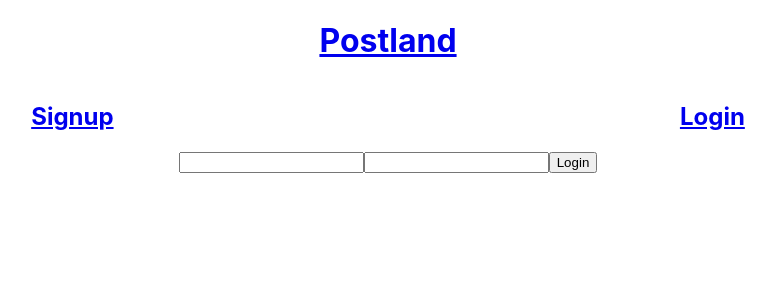
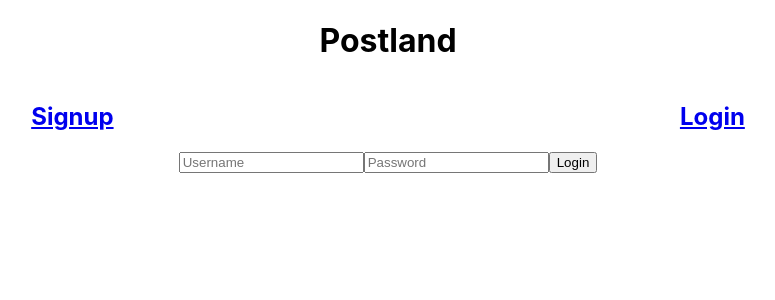
Before and after one commit to drg49/piranha-frontend, a React (Create React App) app: page /login in a window 1280 px wide. Shown: the top 300 px of the page, without its empty margins (252-1027 px from the left). Built offline with nearby package versions, Linux system fonts and the light colour scheme.

Commit message:
Fixed the bugs on page reload and added styling

```diff
--- a/src/App.css
+++ b/src/App.css
@@ -23,4 +23,13 @@ nav {
 
 img {
   width: 725px;
+  border-top: 1px solid black;
+  border-bottom: 1px solid black;
 }
+
+#post-note {
+  max-width: 603px;
+  margin: auto;
+  padding: 2px 0px 10px 0px;
+  word-wrap: break-word;
+}
--- a/src/App.js
+++ b/src/App.js
@@ -1,5 +1,5 @@
 import { useState, createContext, useEffect } from 'react'
-import { Switch, Route, Link } from 'react-router-dom'
+import { Switch, Route, Link, useHistory } from 'react-router-dom'
 import Header from './components/Header'
 import Signup from './pages/Signup'
 import Login from './pages/Login'
@@ -12,7 +12,9 @@ import AllPosts from './pages/AllPosts'
 
 export const GlobalCtx = createContext(null)
 
-function App() {
+function App(props) {
+
+  let history = useHistory()
 
   const [gState, setGState] = useState({
     url: "http://localhost:4000",
@@ -27,10 +29,15 @@ function App() {
       }
     }, [])
 
+  const loadPage = () => {
+    history.push("/")
+    window.location.reload()
+  }
+
   return (
     <GlobalCtx.Provider value = {{gState, setGState}}>
       <div className="App">
-        <Link to="/"><h1>Postland</h1></Link>
+        <h1 onClick={loadPage}>Postland</h1>
         <Header />
         <main>
           <Switch>
--- a/src/pages/AllPosts.js
+++ b/src/pages/AllPosts.js
@@ -3,6 +3,7 @@ import { GlobalCtx } from '../App'
 const moment = require('moment')
 const postsPerPage = 3;
 let arrayForHoldingPosts = [];
+
 
 const AllPosts = () => {
     const { gState, setGState } = useContext(GlobalCtx)
@@ -28,11 +29,16 @@ const AllPosts = () => {
         console.log(data)
         loopWithSlice(a, b, data.reverse())
         // setPosts(data)
+
     }
 
     useEffect(() => {
+
         getAllPosts(0, postsPerPage)
+
     }, [])
+
+
 
     const handleShowMorePosts = () => {
         getAllPosts(next, next + postsPerPage);
@@ -51,7 +57,7 @@ const AllPosts = () => {
                             <h3>{moment(post.createdAt).format('MM-DD-YYYY')}</h3>
                         </section>
                         <img src={post.img} />
-                        <h3>{post.note}</h3>
+                        <h3 id="post-note">{post.note}</h3>
                     </div>
                 )
             }) : null}
--- a/src/pages/Login.js
+++ b/src/pages/Login.js
@@ -36,14 +36,15 @@ const Login = (props) => {
             setForm(blank) //reset the form
             props.history.push("/")
         })
+        .then(() => window.location.reload())
     }
 
     return (
         <nav>
             <div>
                 <form onSubmit={handleSubmit}>
-                    <input type="text" name="username" value={form.username} onChange={handleChange}/>
-                    <input type="password" name="password" value={form.password} onChange={handleChange}/>
+                    <input type="text" name="username" value={form.username} onChange={handleChange} placeholder="Username"/>
+                    <input type="password" name="password" value={form.password} onChange={handleChange} placeholder="Password"/>
                     <input type="submit" value="Login" />
                 </form>
             </div>
--- a/src/pages/MyProfile.js
+++ b/src/pages/MyProfile.js
@@ -39,6 +39,8 @@ const Dashboard = () => {
         getPosts(0, postsPerPage)
     }, [])
 
+
+
     const handleShowMorePosts = () => {
         getPosts(next, next + postsPerPage);
         setNext(next + postsPerPage);
@@ -76,7 +78,7 @@ const Dashboard = () => {
                     return (
                         <div id="post">
                             <img src={post.img} />
-                            <h3>{post.note}</h3>
+                            <h3 id="post-note">{post.note}</h3>
                         </div>
                     )
                 }) : null}
@@ -87,4 +89,5 @@ const Dashboard = () => {
 
 }
 
+
 export default Dashboard
```
